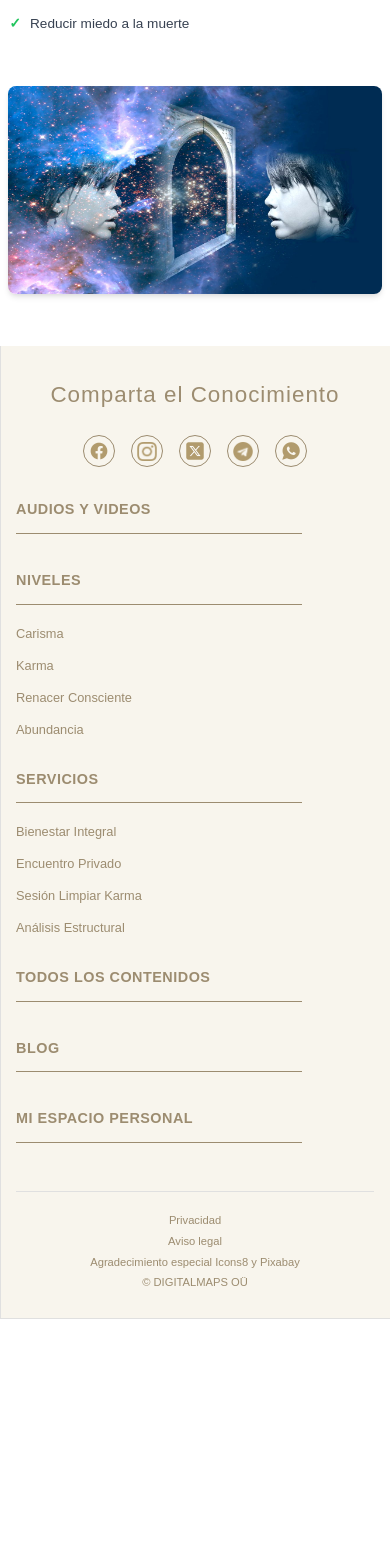
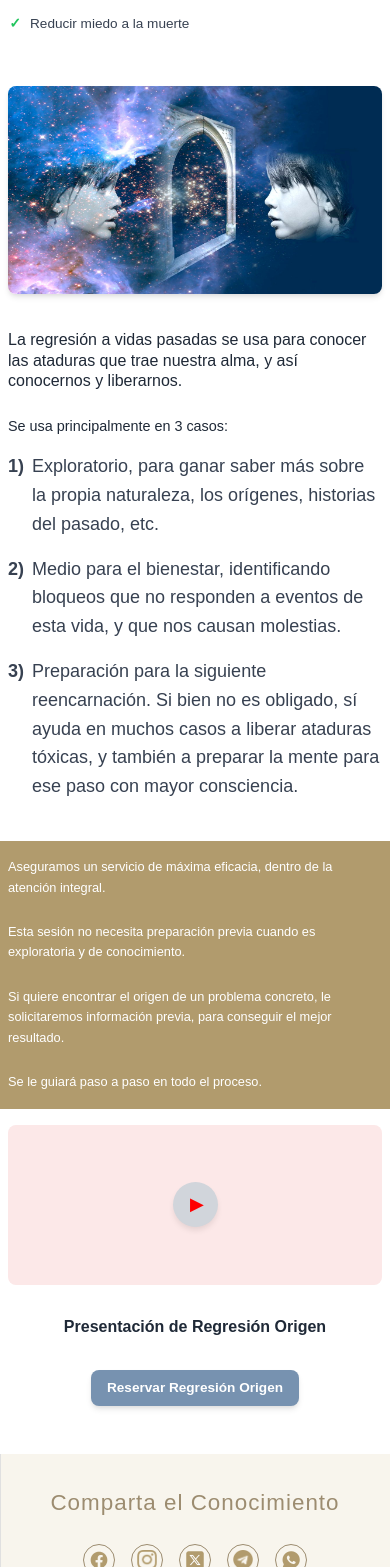
Before and after one commit to orbimatrix/Conscious-path, a Next.js app: page /regresion in a window 390 px wide. Shown: the part 433-2000 px from the top of the page. Before the commit the page ends 1752 px from the top, so only its background shows below. Built offline with nearby package versions, Linux system fonts and the light colour scheme.

Commit message:
Refactor RegresionPage layout and styles; introduce new content sections for improved organization and readability, including content, service, and video presentation sections, while enhancing overall responsiveness and visual hierarchy.

```diff
--- a/src/app/regresion/page.module.css
+++ b/src/app/regresion/page.module.css
@@ -107,8 +107,8 @@
   flex: 1;
 }
 
-/* New Checkmark Section Styles */
-.checkmarkSection {
+/* Content Section Styles */
+.contentSection {
   width: 100%;
   padding: 4rem 1rem;
   background-color: white;
@@ -117,63 +117,96 @@
   justify-content: center;
 }
 
-.checkmarkContainer {
+.contentContainer {
   max-width: 1200px;
   margin: 0 auto;
-  text-align: center;
   width: 100%;
 }
 
-.checkmarkTitle {
-  color: #B19B6D;
-  font-size: 2.5rem;
-  font-weight: 300;
-  line-height: 1.2;
-  margin-bottom: 3rem;
-  text-transform: uppercase;
-  letter-spacing: 0.5px;
-}
-
-.checkmarkList {
-  display: flex;
-  flex-direction: column;
-  align-items: center;
-  gap: 1.5rem;
-  max-width: 600px;
+.prose {
+  font-size: 1.125rem;
+  line-height: 1.75;
+  max-width: 800px;
   margin: 0 auto;
 }
 
-.checkmarkItem {
+.sectionTitle {
+  font-size: 1.75rem;
+  color: #1f2937;
+  margin-bottom: 2rem;
+  line-height: 1.3;
+}
+
+.subsectionTitle {
+  font-size: 1.25rem;
+  color: #1f2937;
+  margin-bottom: 1.5rem;
+  line-height: 1.4;
+
+}
+
+.numberedList {
+  list-style-type: none;
+  padding-left: 0;
+  color: #374151;
+  margin-bottom: 1.5rem;
+  counter-reset: item;
+}
+
+.numberedList li {
+  counter-increment: item;
+  margin-bottom: 1rem;
+  line-height: 1.6;
+  font-size: 1.125rem;
+  position: relative;
+  padding-left: 1.5rem;
+}
+
+.numberedList li::before {
+  content: counter(item) ") ";
+  position: absolute;
+  left: 0;
+  top: 0;
+  font-weight: 600;
+}
+
+.listItem {
+  margin-bottom: 1rem;
+  line-height: 1.6;
+  font-size: 1.125rem;
+}
+
+/* Service Section Styles */
+.serviceSection {
+  width: 100%;
+  padding: 4rem 1rem;
+  background-color: #B19B6D;
   display: flex;
   align-items: center;
   justify-content: center;
-  gap: 1rem;
-  width: 100%;
-  max-width: 500px;
 }
 
-.checkmarkIcon {
-  color: #22c55e;
-  font-size: 1.25rem;
-  font-weight: bold;
-  flex-shrink: 0;
-  width: 1.5rem;
-  text-align: center;
+.serviceContainer {
+  max-width: 1200px;
+  margin: 0 auto;
+  width: 100%;
 }
 
-.checkmarkText {
-  color: #374151;
-  font-size: 1.125rem;
-  line-height: 1.4;
-  text-align: left;
-  flex: 1;
+.serviceContent {
+  max-width: 800px;
+  margin: 0 auto;
 }
 
-.contentSection {
-  max-width: 1200px;
-  margin: 0 auto;
-  padding: 3rem 1rem;
-  width: 100%;
+.serviceParagraph {
+  color: #ffffff;
+  font-size: 1.125rem;
+  line-height: 1.6;
+  margin-bottom: 1.5rem;
+  text-align: left;
+}
+
+.serviceParagraph:last-child {
+  margin-bottom: 0;
 }
 
 /* Image Section Styles */
@@ -207,6 +240,90 @@
   transform: scale(1.02);
 }
 
+/* Video Presentation Section Styles */
+.videoSection {
+  width: 100%;
+  padding: 4rem 1rem;
+  background-color: white;
+  display: flex;
+  align-items: center;
+  justify-content: center;
+}
+
+.videoContainer {
+  max-width: 800px;
+  margin: 0 auto;
+  text-align: center;
+  width: 100%;
+}
+
+.videoPlayer {
+  width: 100%;
+  max-width: 600px;
+  height: 300px;
+  background-color: #FCE8E8;
+  border-radius: 8px;
+  margin: 0 auto 2rem;
+  display: flex;
+  align-items: center;
+  justify-content: center;
+  position: relative;
+  cursor: pointer;
+  transition: transform 0.3s ease;
+}
+
+.videoPlayer:hover {
+  transform: scale(1.02);
+}
+
+.playButton {
+  width: 80px;
+  height: 80px;
+  background-color: #D1D5DB;
+  border-radius: 50%;
+  display: flex;
+  align-items: center;
+  justify-content: center;
+  box-shadow: 0 4px 6px -1px rgba(0, 0, 0, 0.1);
+}
+
+.playIcon {
+  color: #FF0000;
+  font-size: 2rem;
+  margin-left: 4px;
+}
+
+.videoTitle {
+  font-size: 1.75rem;
+  color: #1f2937;
+  margin-bottom: 2rem;
+  line-height: 1.3;
+  font-weight: 600;
+}
+
+.reserveButton {
+  background-color: #7792B0;
+  color: white;
+  border: none;
+  padding: 1rem 2rem;
+  font-size: 1.125rem;
+  font-weight: 600;
+  border-radius: 8px;
+  cursor: pointer;
+  transition: all 0.3s ease;
+  box-shadow: 0 4px 6px -1px rgba(0, 0, 0, 0.1), 0 2px 4px -1px rgba(0, 0, 0, 0.06);
+}
+
+.reserveButton:hover {
+  background-color: #6B7FA0;
+  transform: translateY(-2px);
+  box-shadow: 0 6px 8px -1px rgba(0, 0, 0, 0.15), 0 4px 6px -1px rgba(0, 0, 0, 0.1);
+}
+
+.reserveButton:active {
+  transform: translateY(0);
+}
+
 .contentContainer {
   max-width: 64rem;
   margin: 0 auto;
@@ -218,7 +335,7 @@
 }
 
 .sectionTitle {
-  font-size: 1.5rem;
+  font-size: 1.1rem;
   color: #1f2937;
   margin-bottom: 1.5rem;
   line-height: 1.3;
@@ -256,12 +373,36 @@
     padding: 2.5rem 1rem;
   }
 
+  .serviceSection {
+    padding: 2.5rem 1rem;
+  }
+
+  .videoSection {
+    padding: 2.5rem 1rem;
+  }
+
   .bannerTitle {
     font-size: 3.5rem;
   }
 
   .checkmarkTitle {
     font-size: 2.25rem;
+  }
+
+  .sectionTitle {
+    font-size: 1.5rem;
+  }
+
+  .serviceParagraph {
+    font-size: 1rem;
+  }
+
+  .videoTitle {
+    font-size: 1.5rem;
+  }
+
+  .videoPlayer {
+    height: 250px;
   }
 }
 
@@ -271,6 +412,14 @@
   }
 
   .contentSection {
+    padding: 2rem 1rem;
+  }
+
+  .serviceSection {
+    padding: 2rem 1rem;
+  }
+
+  .videoSection {
     padding: 2rem 1rem;
   }
 
@@ -284,6 +433,44 @@
 
   .checkmarkText {
     font-size: 1rem;
+  }
+
+  .sectionTitle {
+    font-size: 1.375rem;
+  }
+
+  .subsectionTitle {
+    font-size: 1.125rem;
+  }
+
+  .listItem {
+    font-size: 1rem;
+  }
+
+  .serviceParagraph {
+    font-size: 0.95rem;
+  }
+
+  .videoTitle {
+    font-size: 1.375rem;
+  }
+
+  .videoPlayer {
+    height: 220px;
+  }
+
+  .playButton {
+    width: 70px;
+    height: 70px;
+  }
+
+  .playIcon {
+    font-size: 1.75rem;
+  }
+
+  .reserveButton {
+    font-size: 1rem;
+    padding: 0.875rem 1.75rem;
   }
 }
 
@@ -302,6 +489,14 @@
   }
 
   .contentSection {
+    padding: 1.5rem 0.75rem;
+  }
+
+  .serviceSection {
+    padding: 1.5rem 0.75rem;
+  }
+
+  .videoSection {
     padding: 1.5rem 0.75rem;
   }
 
@@ -351,6 +546,44 @@
   .imageSection {
     padding: 2rem 0.75rem;
   }
+
+  .sectionTitle {
+    font-size: 1.25rem;
+  }
+
+  .subsectionTitle {
+    font-size: 1rem;
+  }
+
+  .listItem {
+    font-size: 0.95rem;
+  }
+
+  .serviceParagraph {
+    font-size: 0.9rem;
+  }
+
+  .videoTitle {
+    font-size: 1.25rem;
+  }
+
+  .videoPlayer {
+    height: 200px;
+  }
+
+  .playButton {
+    width: 60px;
+    height: 60px;
+  }
+
+  .playIcon {
+    font-size: 1.5rem;
+  }
+
+  .reserveButton {
+    font-size: 0.95rem;
+    padding: 0.75rem 1.5rem;
+  }
 }
 
 @media (max-width: 640px) {
@@ -368,6 +601,14 @@
   }
 
   .contentSection {
+    padding: 1.25rem 0.5rem;
+  }
+
+  .serviceSection {
+    padding: 1.25rem 0.5rem;
+  }
+
+  .videoSection {
     padding: 1.25rem 0.5rem;
   }
 
@@ -412,6 +653,44 @@
   .imageSection {
     padding: 1.5rem 0.5rem;
   }
+
+  .sectionTitle {
+    font-size: 1.125rem;
+  }
+
+  .subsectionTitle {
+    font-size: 0.95rem;
+  }
+
+  .listItem {
+    font-size: 0.9rem;
+  }
+
+  .serviceParagraph {
+    font-size: 0.85rem;
+  }
+
+  .videoTitle {
+    font-size: 1.125rem;
+  }
+
+  .videoPlayer {
+    height: 180px;
+  }
+
+  .playButton {
+    width: 50px;
+    height: 50px;
+  }
+
+  .playIcon {
+    font-size: 1.25rem;
+  }
+
+  .reserveButton {
+    font-size: 0.9rem;
+    padding: 0.625rem 1.25rem;
+  }
 }
 
 @media (max-width: 480px) {
@@ -429,6 +708,14 @@
   }
 
   .contentSection {
+    padding: 1rem 0.5rem;
+  }
+
+  .serviceSection {
+    padding: 1rem 0.5rem;
+  }
+
+  .videoSection {
     padding: 1rem 0.5rem;
   }
 
@@ -481,6 +768,44 @@
   .imageSection {
     padding: 1.25rem 0.5rem;
   }
+
+  .sectionTitle {
+    font-size: 1rem;
+  }
+
+  .subsectionTitle {
+    font-size: 0.9rem;
+  }
+
+  .listItem {
+    font-size: 0.8rem;
+  }
+
+  .serviceParagraph {
+    font-size: 0.8rem;
+  }
+
+  .videoTitle {
+    font-size: 1rem;
+  }
+
+  .videoPlayer {
+    height: 160px;
+  }
+
+  .playButton {
+    width: 45px;
+    height: 45px;
+  }
+
+  .playIcon {
+    font-size: 1.125rem;
+  }
+
+  .reserveButton {
+    font-size: 0.85rem;
+    padding: 0.5rem 1rem;
+  }
 }
 
 @media (max-width: 375px) {
@@ -498,6 +823,14 @@
   }
 
   .contentSection {
+    padding: 0.75rem 0.25rem;
+  }
+
+  .serviceSection {
+    padding: 0.75rem 0.25rem;
+  }
+
+  .videoSection {
     padding: 0.75rem 0.25rem;
   }
 
@@ -546,6 +879,44 @@
   .imageSection {
     padding: 1rem 0.25rem;
   }
+
+  .sectionTitle {
+    font-size: 0.95rem;
+  }
+
+  .subsectionTitle {
+    font-size: 0.85rem;
+  }
+
+  .listItem {
+    font-size: 0.75rem;
+  }
+
+  .serviceParagraph {
+    font-size: 0.75rem;
+  }
+
+  .videoTitle {
+    font-size: 0.95rem;
+  }
+
+  .videoPlayer {
+    height: 140px;
+  }
+
+  .playButton {
+    width: 40px;
+    height: 40px;
+  }
+
+  .playIcon {
+    font-size: 1rem;
+  }
+
+  .reserveButton {
+    font-size: 0.8rem;
+    padding: 0.5rem 0.875rem;
+  }
 }
 
 @media (max-width: 320px) {
@@ -563,6 +934,14 @@
   }
 
   .contentSection {
+    padding: 0.5rem 0.25rem;
+  }
+
+  .serviceSection {
+    padding: 0.5rem 0.25rem;
+  }
+
+  .videoSection {
     padding: 0.5rem 0.25rem;
   }
 
@@ -611,6 +990,44 @@
   .imageSection {
     padding: 0.75rem 0.25rem;
   }
+
+  .sectionTitle {
+    font-size: 0.9rem;
+  }
+
+  .subsectionTitle {
+    font-size: 0.8rem;
+  }
+
+  .listItem {
+    font-size: 0.7rem;
+  }
+
+  .serviceParagraph {
+    font-size: 0.7rem;
+  }
+
+  .videoTitle {
+    font-size: 0.9rem;
+  }
+
+  .videoPlayer {
+    height: 120px;
+  }
+
+  .playButton {
+    width: 35px;
+    height: 35px;
+  }
+
+  .playIcon {
+    font-size: 0.875rem;
+  }
+
+  .reserveButton {
+    font-size: 0.75rem;
+    padding: 0.375rem 0.75rem;
+  }
 }
 
 /* Landscape orientation for mobile devices */
@@ -632,6 +1049,14 @@
     padding: 1rem 0.5rem;
   }
 
+  .serviceSection {
+    padding: 1rem 0.5rem;
+  }
+
+  .videoSection {
+    padding: 1rem 0.5rem;
+  }
+
   .checkmarkSection {
     padding: 1.5rem 0.5rem;
   }
@@ -639,6 +1064,44 @@
   .checkmarkTitle {
     font-size: 1.25rem;
     margin-bottom: 1rem;
+  }
+
+  .sectionTitle {
+    font-size: 1.125rem;
+  }
+
+  .subsectionTitle {
+    font-size: 1rem;
+  }
+
+  .listItem {
+    font-size: 0.9rem;
+  }
+
+  .serviceParagraph {
+    font-size: 0.85rem;
+  }
+
+  .videoTitle {
+    font-size: 1.125rem;
+  }
+
+  .videoPlayer {
+    height: 120px;
+  }
+
+  .playButton {
+    width: 40px;
+    height: 40px;
+  }
+
+  .playIcon {
+    font-size: 1rem;
+  }
+
+  .reserveButton {
+    font-size: 0.85rem;
+    padding: 0.5rem 1rem;
   }
 }
 
--- a/src/app/regresion/page.tsx
+++ b/src/app/regresion/page.tsx
@@ -43,6 +43,8 @@ export default function RegresionPage() {
         </div>
       </div>
 
+
+
       {/* Image Section */}
       <div className={styles.imageSection}>
         <div className={styles.imageContainer}>
@@ -57,6 +59,70 @@ export default function RegresionPage() {
         </div>
       </div>
 
+       {/* Content Section */}
+       <div className={styles.contentSection}>
+        <div className={styles.contentContainer}>
+          <div className={styles.prose}>
+            <h2 className={styles.sectionTitle}>
+              La regresión a vidas pasadas se usa para conocer las ataduras que trae nuestra alma, y así conocernos y liberarnos.
+            </h2>
+
+            <h3 className={styles.subsectionTitle}>
+              Se usa principalmente en 3 casos:
+            </h3>
+
+            <ol className={styles.numberedList}>
+              <li className={styles.listItem}>
+                Exploratorio, para ganar saber más sobre la propia naturaleza, los orígenes, historias del pasado, etc.
+              </li>
+              <li className={styles.listItem}>
+                Medio para el bienestar, identificando bloqueos que no responden a eventos de esta vida, y que nos causan molestias.
+              </li>
+              <li className={styles.listItem}>
+                Preparación para la siguiente reencarnación. Si bien no es obligado, sí ayuda en muchos casos a liberar ataduras tóxicas, y también a preparar la mente para ese paso con mayor consciencia.
+              </li>
+            </ol>
+          </div>
+        </div>
+      </div>
+
+      {/* Service Information Section */}
+      <div className={styles.serviceSection}>
+        <div className={styles.serviceContainer}>
+          <div className={styles.serviceContent}>
+            <p className={styles.serviceParagraph}>
+              Aseguramos un servicio de máxima eficacia, dentro de la atención integral.
+            </p>
+            <p className={styles.serviceParagraph}>
+              Esta sesión no necesita preparación previa cuando es exploratoria y de conocimiento.
+            </p>
+            <p className={styles.serviceParagraph}>
+              Si quiere encontrar el origen de un problema concreto, le solicitaremos información previa, para conseguir el mejor resultado.
+            </p>
+            <p className={styles.serviceParagraph}>
+              Se le guiará paso a paso en todo el proceso.
+            </p>
+          </div>
+        </div>
+      </div>
+
+      {/* Video Presentation Section */}
+      <div className={styles.videoSection}>
+        <div className={styles.videoContainer}>
+          <div className={styles.videoPlayer}>
+            <div className={styles.playButton}>
+              <div className={styles.playIcon}>▶</div>
+            </div>
+          </div>
+          <h2 className={styles.videoTitle}>
+            Presentación de Regresión Origen
+          </h2>
+          <button className={styles.reserveButton}>
+            Reservar Regresión Origen
+          </button>
+        </div>
+      </div>
+
       {/* Footer Section */}
       <FooterSection />
     </div>
```
